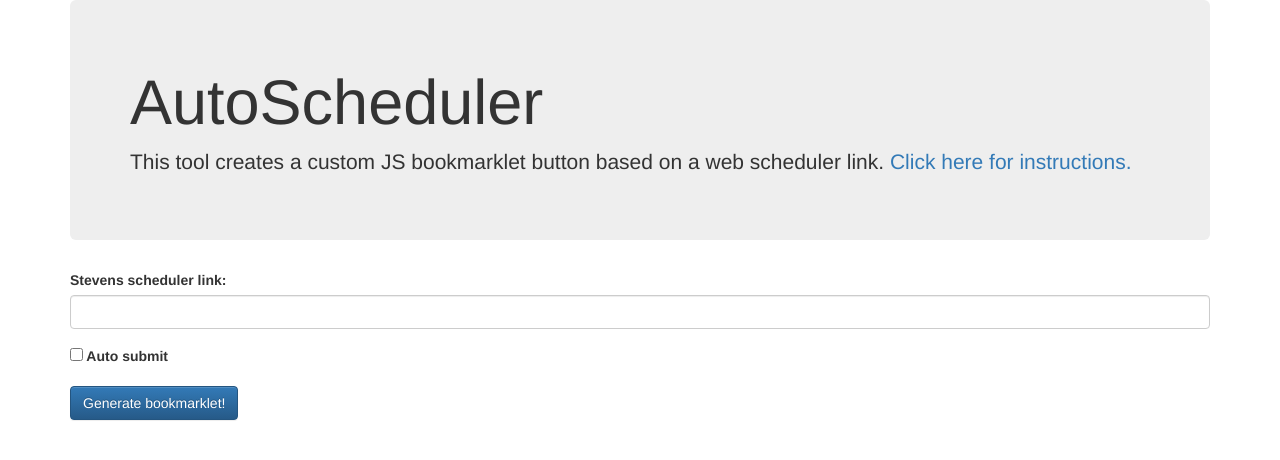
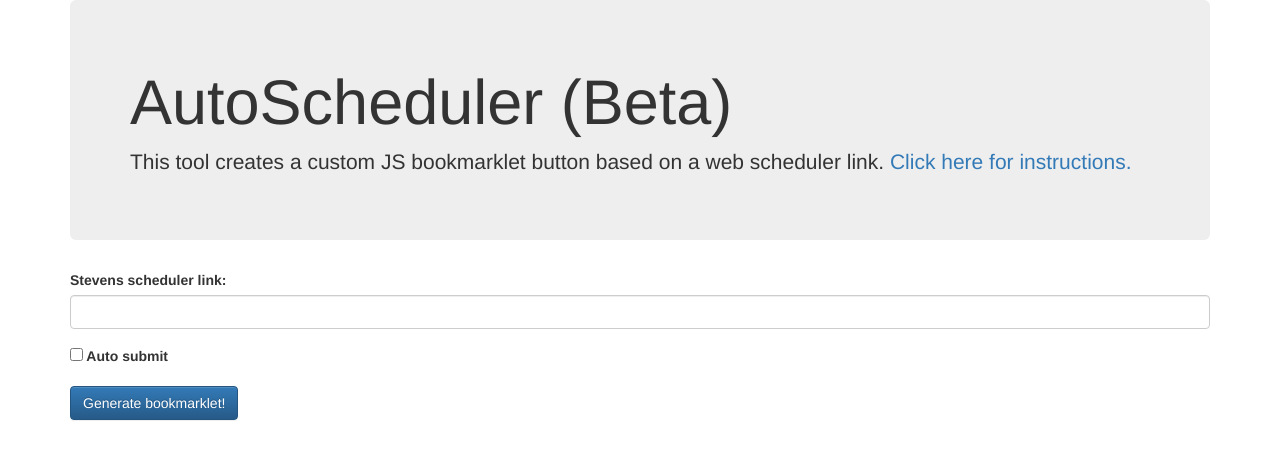
Before and after one commit to LegoMaster616/AutoScheduler, a plain HTML site: page index.html in a window 1280 px wide. Drawn offline with nearby package versions, Linux system fonts and the light colour scheme.

Commit message:
update name

```diff
--- a/index.html
+++ b/index.html
@@ -1,6 +1,6 @@
 <html>
   <head>
-    <title>Unofficial Stevens Scheduler</title>
+    <title>AutoScheduler</title>
     <meta name="viewport" content="width=device-width, initial-scale=1.0">
     <link rel="stylesheet" href="https://maxcdn.bootstrapcdn.com/bootstrap/3.3.7/css/bootstrap.min.css" integrity="sha384-BVYiiSIFeK1dGmJRAkycuHAHRg32OmUcww7on3RYdg4Va+PmSTsz/K68vbdEjh4u" crossorigin="anonymous">
     <link rel="stylesheet" href="https://maxcdn.bootstrapcdn.com/bootstrap/3.3.7/css/bootstrap-theme.min.css" integrity="sha384-rHyoN1iRsVXV4nD0JutlnGaslCJuC7uwjduW9SVrLvRYooPp2bWYgmgJQIXwl/Sp" crossorigin="anonymous">
@@ -12,7 +12,7 @@
   <body>
     <div class="container">
       <div class="jumbotron">
-        <h1>AutoScheduler</h1>
+        <h1>AutoScheduler (Beta)</h1>
         <p>This tool creates a custom JS bookmarklet button based on a web scheduler link. <a href="#" data-toggle="modal" data-target="#instructionsModal">Click here for instructions.</a></p>
       </div>
       <div id="instructionsModal" class="modal fade">
```
